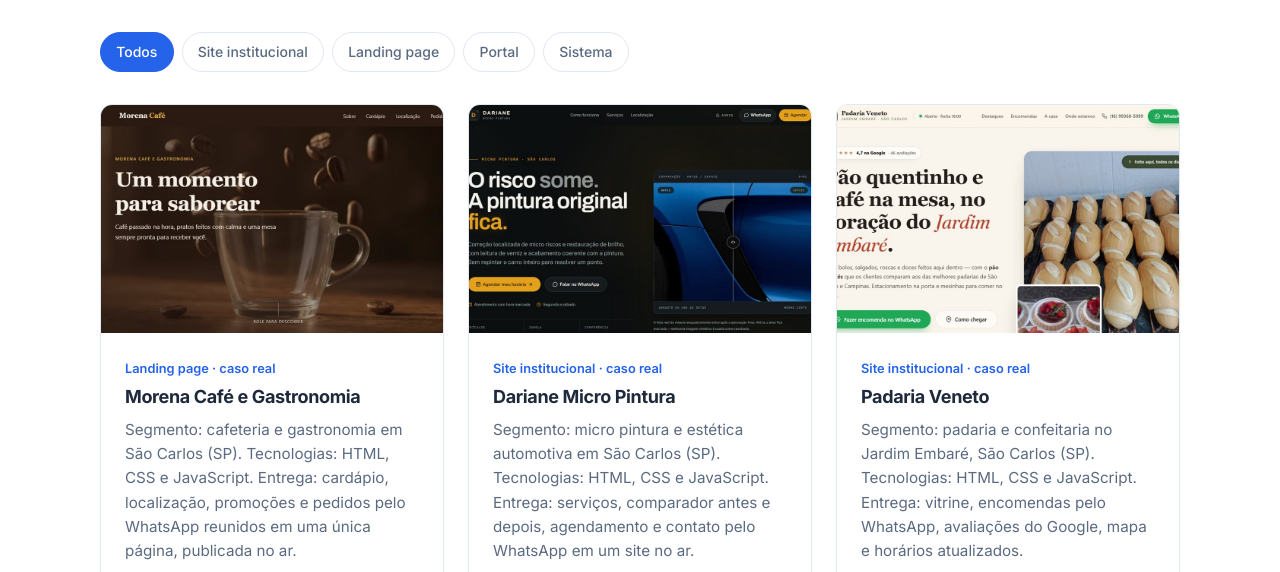
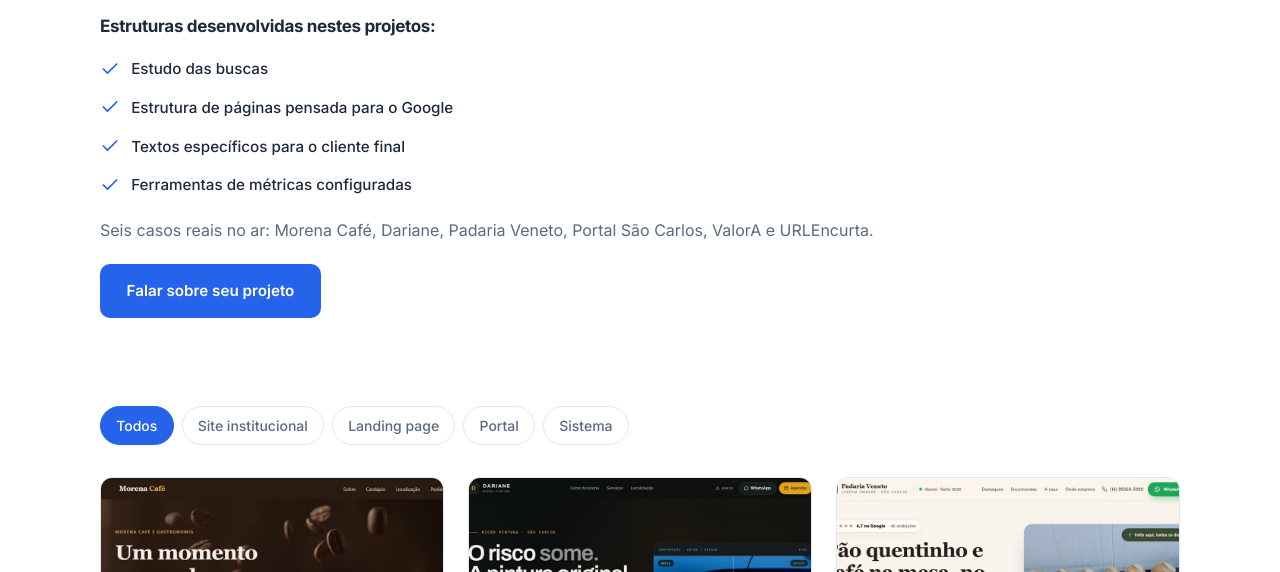
Before and after one commit to roldan-eng-software/roldan-eng-software, a plain HTML site: page portfolio/index.html in a window 1280 px wide. Shown: the part 301-873 px from the top of the page. Drawn offline with Linux system fonts and the light colour scheme.

Commit message:
Adiciona contexto inicial de portifólio

```diff
--- a/css/styles.css
+++ b/css/styles.css
@@ -605,6 +605,38 @@
   padding-top: calc(var(--altura-header) + 2rem);
 }
 
+/* ----------------------- Blocos do hero interno ----------------------- */
+
+/* Espaçamento consistente entre os blocos de texto do hero das páginas internas. */
+.hero-interno__conteudo > * + * {
+  margin-top: 1.25rem;
+}
+
+.hero-interno__lista-titulo {
+  font-size: 1.0625rem;
+  font-weight: 700;
+  color: var(--cor-texto);
+}
+
+.lista-check {
+  display: grid;
+  gap: 0.85rem;
+}
+
+.lista-check li {
+  display: flex;
+  align-items: center;
+  gap: 0.7rem;
+  font-size: 0.95rem;
+  font-weight: 500;
+  color: var(--cor-texto);
+}
+
+.lista-check svg {
+  flex-shrink: 0;
+  color: var(--cor-primaria);
+}
+
 .page-404 {
   padding-top: calc(var(--altura-header) + 2rem);
 }
--- a/portfolio/index.html
+++ b/portfolio/index.html
@@ -100,7 +100,39 @@
     <section class="hero-interno">
       <div class="container">
         <div class="hero-interno__conteudo reveal">
-          <h1>Portfólio de projetos</h1>
+          <h1>Portfólio de sites com SEO criados pela Roldan Eng Software</h1>
+          <p class="hero-interno__subtitulo">
+            Abaixo selecionamos alguns sites e sistemas criados como casos de sucesso para analisar o nosso trabalho.
+            Escolha a estrutura que mais se parece com a do seu negócio e nos conte para que tenhamos um início
+            aproximado do que precisa para a sua empresa.
+          </p>
+          <h2 class="hero-interno__lista-titulo">Estruturas desenvolvidas nestes projetos:</h2>
+          <ul class="lista-check">
+            <li>
+              <svg width="20" height="20" viewBox="0 0 24 24" fill="none" stroke="currentColor" stroke-width="2" stroke-linecap="round" stroke-linejoin="round" aria-hidden="true">
+                <polyline points="20 6 9 17 4 12"></polyline>
+              </svg>
+              Estudo das buscas
+            </li>
+            <li>
+              <svg width="20" height="20" viewBox="0 0 24 24" fill="none" stroke="currentColor" stroke-width="2" stroke-linecap="round" stroke-linejoin="round" aria-hidden="true">
+                <polyline points="20 6 9 17 4 12"></polyline>
+              </svg>
+              Estrutura de páginas pensada para o Google
+            </li>
+            <li>
+              <svg width="20" height="20" viewBox="0 0 24 24" fill="none" stroke="currentColor" stroke-width="2" stroke-linecap="round" stroke-linejoin="round" aria-hidden="true">
+                <polyline points="20 6 9 17 4 12"></polyline>
+              </svg>
+              Textos específicos para o cliente final
+            </li>
+            <li>
+              <svg width="20" height="20" viewBox="0 0 24 24" fill="none" stroke="currentColor" stroke-width="2" stroke-linecap="round" stroke-linejoin="round" aria-hidden="true">
+                <polyline points="20 6 9 17 4 12"></polyline>
+              </svg>
+              Ferramentas de métricas configuradas
+            </li>
+          </ul>
           <p class="hero-interno__subtitulo">
             Seis casos reais no ar: Morena Café, Dariane, Padaria Veneto,
             Portal São Carlos, ValorA e URLEncurta.
```
